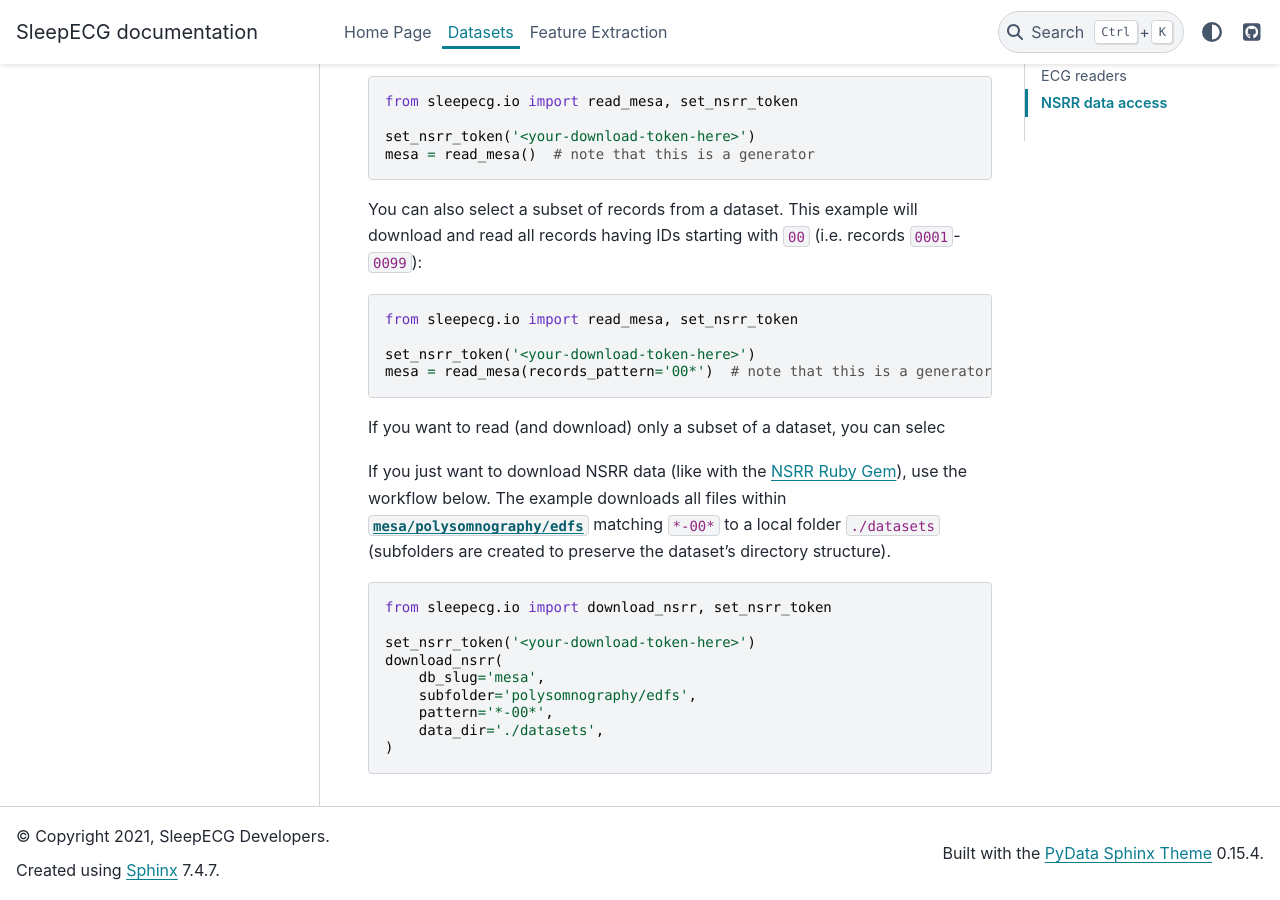
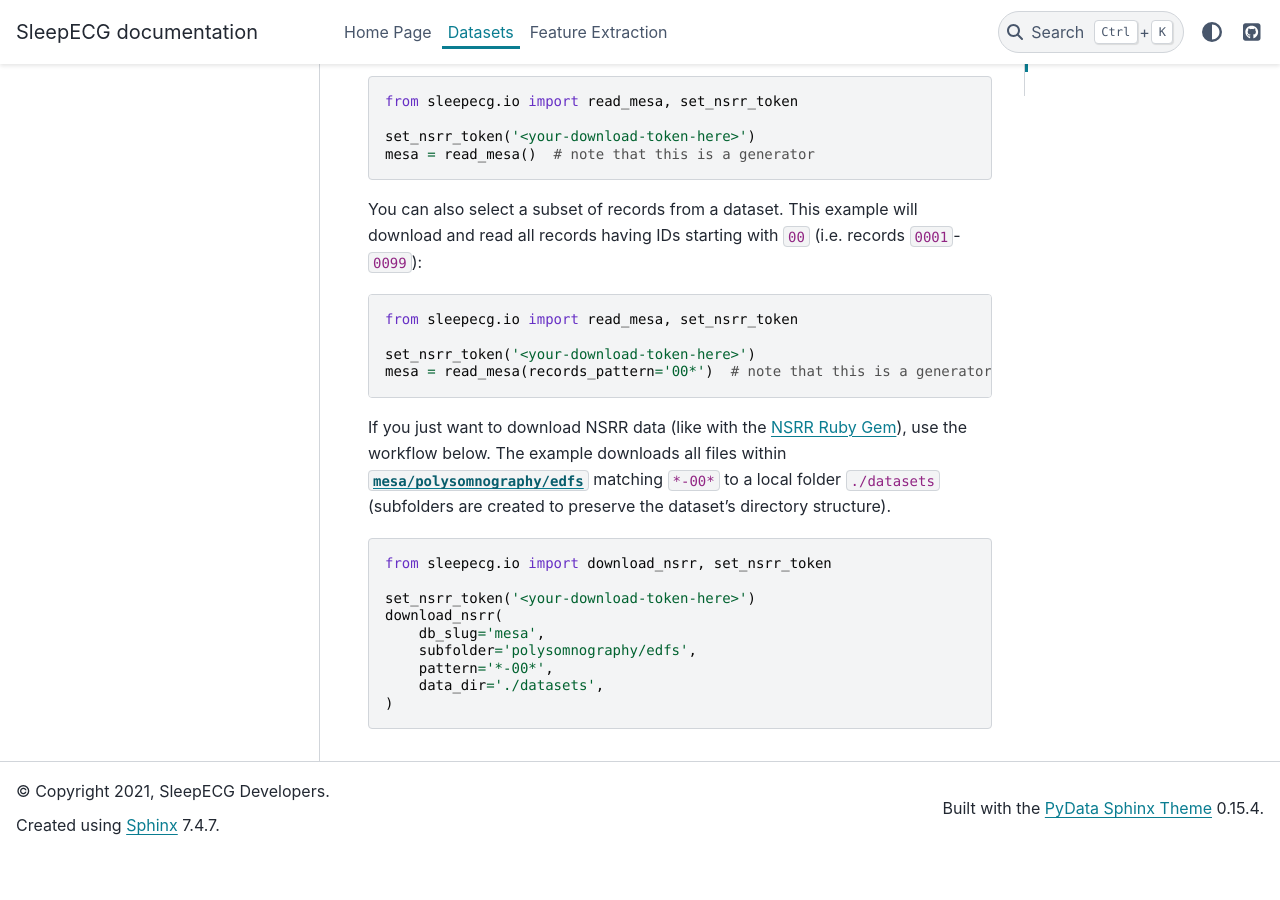
Before and after one commit to cbrnr/sleepecg, a Sphinx documentation site: the page built from doc/source/datasets.md, in a window 1280 px wide and 900 px high, scrolled down 1633 px. Built offline with Sphinx 7.4.7 and the PyData theme 0.15.4, drawn with Linux system fonts in a browser that asks for light colours; pages that are not in the unit, such as notebooks, are missing from menus; after the commit the page ends 2488 px from its top, so only the background shows below that.

Commit message:
remove stray line

````diff
--- a/doc/source/datasets.md
+++ b/doc/source/datasets.md
@@ -45,7 +45,6 @@
 set_nsrr_token('<your-download-token-here>')
 mesa = read_mesa(records_pattern='00*')  # note that this is a generator
 ```
-If you want to read (and download) only a subset of a dataset, you can selec
 
 If you just want to download NSRR data (like with the [NSRR Ruby Gem](https://github.com/nsrr/nsrr-gem)), use the workflow below. The example downloads all files within [`mesa/polysomnography/edfs`](https://sleepdata.org/datasets/mesa/files/polysomnography/edfs) matching `*-00*` to a local folder `./datasets` (subfolders are created to preserve the dataset's directory structure).
 ```python
````
